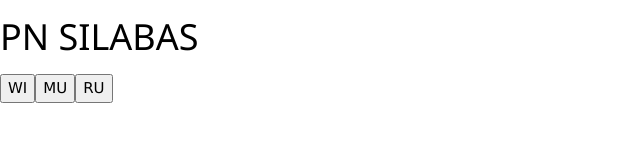
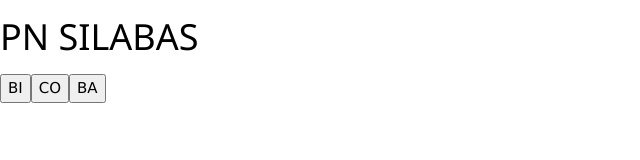
Before and after one commit to dougneves/PN-Silabas, a plain HTML site: page index.html in a window 1280 px wide. Shown: the full height of the page, 0-640 px from the left. Drawn offline with Linux system fonts and the light colour scheme.

Commit message:
better tts funcionality

```diff
--- a/index.html
+++ b/index.html
@@ -9,6 +9,7 @@
     <script src="main.js"></script>
   </head>
   <body>
+    <div id="modalDisable"></div>
     <h1>PN SILABAS</h1>
     <div id="game" class="board">
     </div>
--- a/main.js
+++ b/main.js
@@ -14,44 +14,80 @@ window.onload = () => {
     })
   }
 
+  const textToSpeech = (text) => {
+    return new Promise((resolve,reject) => {
+      tts(text);
+      setTimeout(() => {resolve()},text.length*200);
+    });
+  }
+
   //fala texto
-  const textToSpeech = (text) => {
+  const tts = (text) => {
     selectVoice();
-    const utterThis = new SpeechSynthesisUtterance(text+".");
+    const utterThis = new SpeechSynthesisUtterance(text);
     utterThis.voice = voice;
-    console.log("lendo "+text);
     synth.speak(utterThis);
   }
 
   //desafios
   const vogais = ["a","e","i","o","u"];
   const consoantes = ["b","c","d","f","g","j","l","m","n","p","r","s","t","w","x","z"];
+  const silabas = [
+    {screen: "BA", tts: "bá"},
+    {screen: "BE", tts: "bé"},
+    {screen: "BI", tts: "bí"},
+    {screen: "BO", tts: "bó"},
+    {screen: "BU", tts: "bú"},
+    {screen: "CA", tts: "cá"},
+    {screen: "CO", tts: "có"},
+    {screen: "CU", tts: "cú"},
+    {screen: "DA", tts: "dá"},
+    {screen: "DE", tts: "dé"},
+    {screen: "DI", tts: "dí"},
+    {screen: "DO", tts: "dó"},
+    {screen: "DU", tts: "dú"},
+  ]
+  const elogios = [
+    "Parabéns",
+    "Muito bem",
+    "Isso Mesmo",
+    "Você acertou",
+    "Está certo",
+    "Brilhante",
+    "Correto",
+    "Gostei"
+  ]
 
   //cria desafios
   let desafio;
 
   const verifyAnwser = (event) => {
+    enabled(false);
     const src = event.srcElement;
-    console.log(src.value);
-    if(src.value === desafio) {
-      textToSpeech(src.value+". Muito bem Alícia! Você acertou!")
-      newChallange();
+    if(src.value === desafio.screen) {
+      const frases = _.shuffle(elogios);
+      textToSpeech("É "+desafio.tts+". "+frases[1]+" Alícia! "+frases[2]+"!").then(()=>{
+        newChallange();
+        enabled(true);
+      });
     }
     else {
-      textToSpeech(src.value+". Não.")
+      textToSpeech(src.value+". Não.").then(()=>{
+        enabled(true);
+      })
       src.disabled = true;
     }
   }
 
   const newChallange = () => {
-    desafio = _.sample(consoantes)+_.sample(vogais);
-    console.log("novo desafio = " +desafio);
-    textToSpeech(desafio)
+    const next = _.shuffle(silabas);
+    desafio = next[0];
+    textToSpeech(desafio.tts).then()
 
     const botoes = _.shuffle([
-      desafio,
-      _.sample(consoantes)+_.sample(vogais),
-      _.sample(consoantes)+_.sample(vogais)
+      next[0].screen,
+      next[1].screen,
+      next[2].screen
     ]);
 
     const div = document.createElement("div");
@@ -67,10 +103,15 @@ window.onload = () => {
 
   }
 
+  const enabled = (e) => {
+    let s = "none";
+    if(!e) s = "block";
+    document.getElementById('modalDisable').style.display = s;
+  }
+
   newChallange();
 
   setInterval(() => {
-    console.log("falando: " + desafio);
-    textToSpeech(desafio)
+    textToSpeech(desafio.tts).then()
   },6000)
 }
--- a/master.css
+++ b/master.css
@@ -0,0 +1,12 @@
+#modalDisable {
+  height: 100%;
+  width: 100%;
+  position: fixed;
+  z-index: 1;
+  left: 0;
+  top: 0;
+  background-color: transparent;
+  overflow: hidden;
+  cursor: wait;
+  display: none;
+}
```
